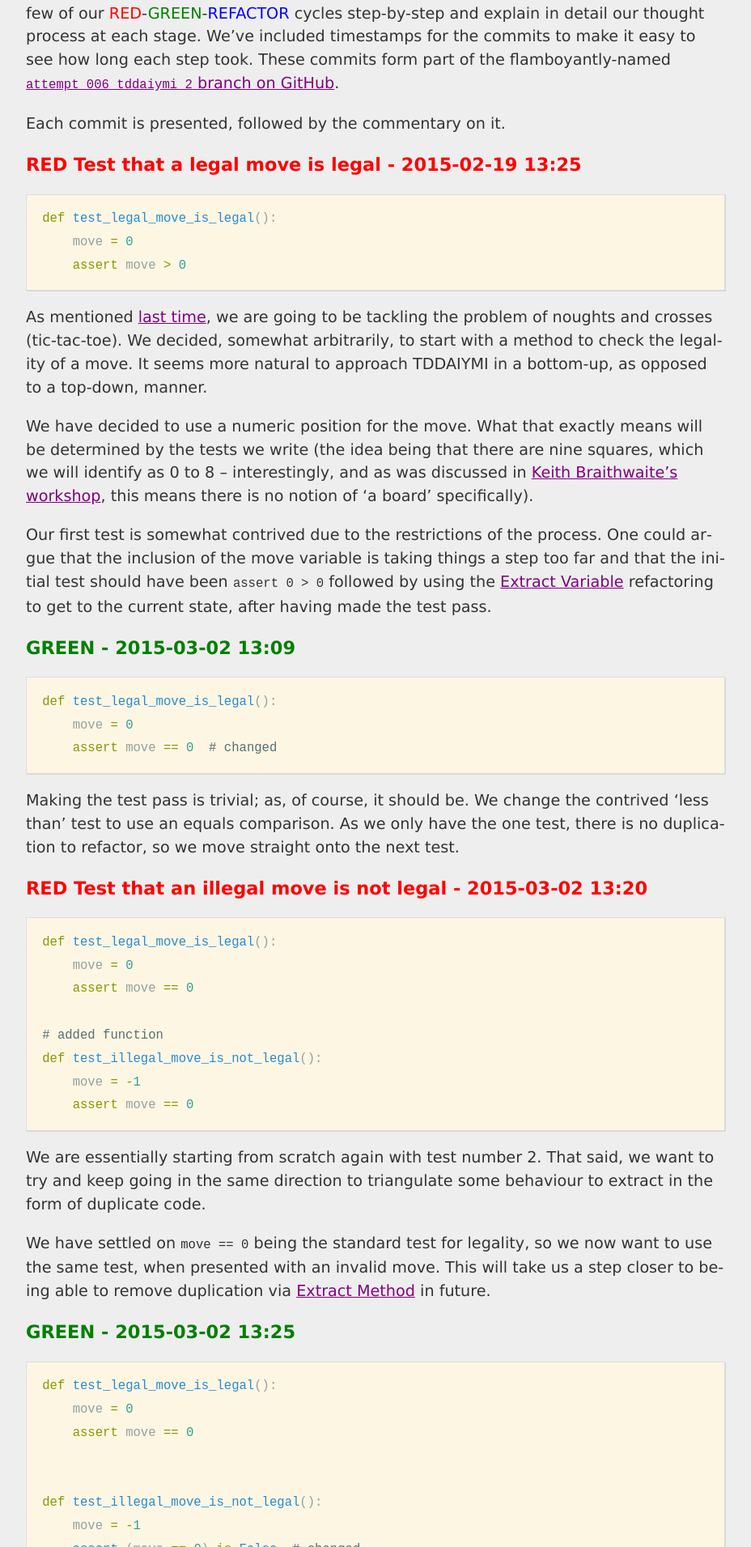
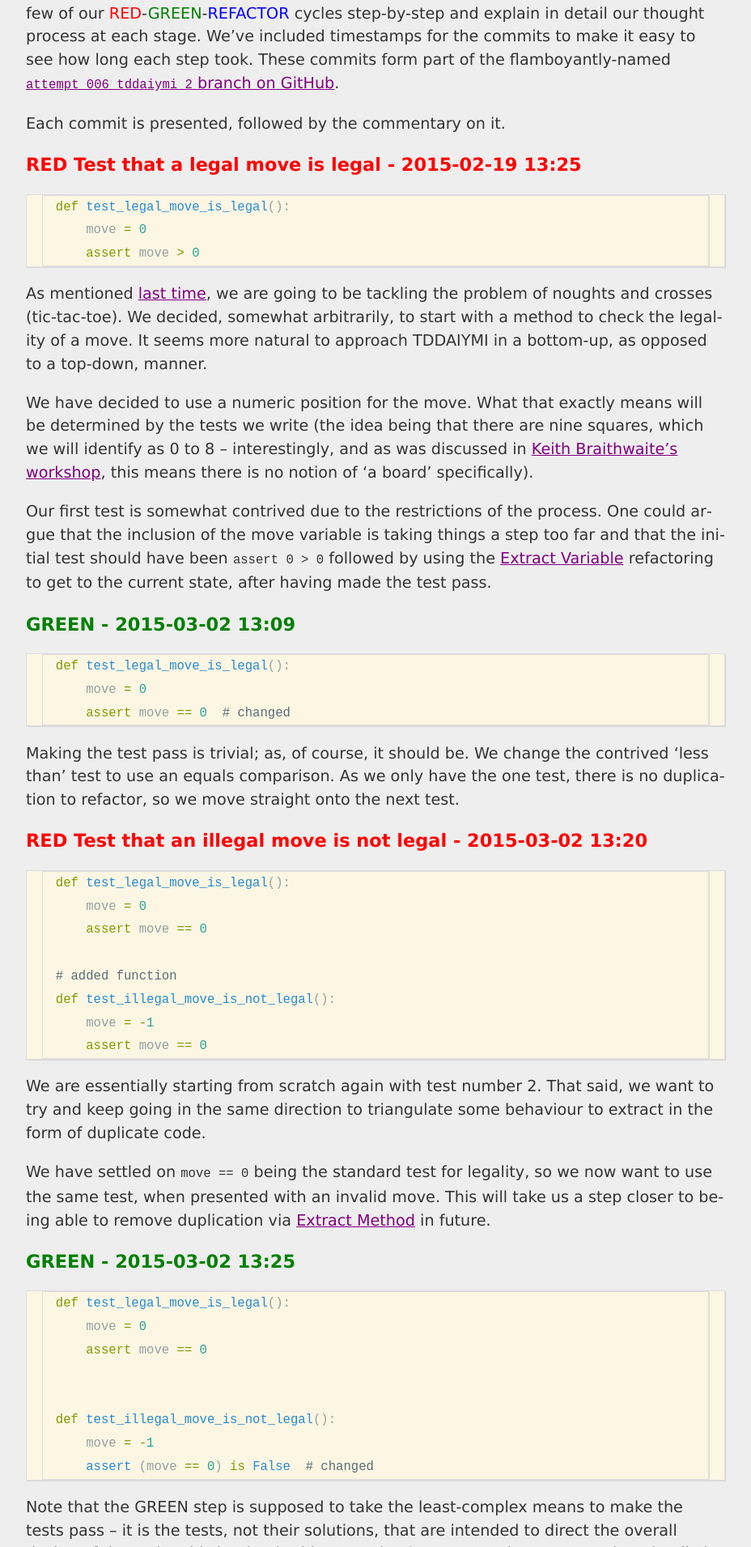
Before and after one commit to matatk/matatk.github.io, a Jekyll site: the page built from _posts/2015-11-03-test-driven-development-as-if-you-meant-it-reviewed-part-3.md, in a window 1280 px wide. Shown: the part 733-2644 px from the top of the page at 81% size, without its empty margins (176-1104 px from the left). Built offline with Jekyll 4.4.1, drawn with Linux system fonts in a browser that asks for light colours.

Commit message:
Convert to fenced code blocks; minor formatting tweak
* Convert liquid highlighting tags to fenced code blocks (closes #7).
* Make the distinction between HTML and CSS in the Responsive Layout
  article clearer (and prettier).

````diff
--- a/_posts/2015-11-03-test-driven-development-as-if-you-meant-it-reviewed-part-3.md
+++ b/_posts/2015-11-03-test-driven-development-as-if-you-meant-it-reviewed-part-3.md
@@ -37,11 +37,11 @@ Each commit is presented, followed by the commentary on it.
 ### RED Test that a legal move is legal - 2015-02-19 13:25
 {: style="color: red" }
 
-{% highlight python %}
+```python
 def test_legal_move_is_legal():
     move = 0
     assert move > 0
-{% endhighlight %}
+```
 
 As mentioned [last
 time](/articles/test-driven-development-as-if-you-meant-it-reviewed-part-2), we
@@ -66,11 +66,11 @@ the test pass.
 ### GREEN - 2015-03-02 13:09
 {: style="color: green" }
 
-{% highlight python %}
+```python
 def test_legal_move_is_legal():
     move = 0
     assert move == 0  # changed
-{% endhighlight %}
+```
 
 Making the test pass is trivial; as, of course, it should be. We change the
 contrived ‘less than’ test to use an equals comparison. As we only have the one
@@ -80,7 +80,7 @@ test.
 ### RED Test that an illegal move is not legal - 2015-03-02 13:20
 {: style="color: red" }
 
-{% highlight python %}
+```python
 def test_legal_move_is_legal():
     move = 0
     assert move == 0
@@ -89,7 +89,7 @@ def test_legal_move_is_legal():
 def test_illegal_move_is_not_legal():
     move = -1
     assert move == 0
-{% endhighlight %}
+```
 
 We are essentially starting from scratch again with test number 2. That said, we
 want to try and keep going in the same direction to triangulate some behaviour
@@ -103,7 +103,7 @@ Method](http://refactoring.com/catalog/extractMethod.html) in future.
 ### GREEN - 2015-03-02 13:25
 {: style="color: green" }
 
-{% highlight python %}
+```python
 def test_legal_move_is_legal():
     move = 0
     assert move == 0
@@ -112,7 +112,7 @@ def test_legal_move_is_legal():
 def test_illegal_move_is_not_legal():
     move = -1
     assert (move == 0) is False  # changed
-{% endhighlight %}
+```
 
 Note that the GREEN step is supposed to take the least-complex means to make
 the tests pass -- it is the tests, not their solutions, that are intended to
@@ -125,7 +125,7 @@ goal.
 ### REFACTOR Extract `is_legal` function - 2015-03-02 13:28
 {: style="color: blue" }
 
-{% highlight python %}
+```python
 def test_legal_move_is_legal():
     move = 0
     assert is_legal(move)  # changed
@@ -139,7 +139,7 @@ def test_illegal_move_is_not_legal():
 # added function
 def is_legal(move):
     return move == 0
-{% endhighlight %}
+```
 
 This REFACTOR step may seem somewhat ‘aggressive’, in the sense that it
 lengthens the code, but it’s also vital (for any form of TDD) to refactor as
@@ -153,7 +153,7 @@ structure such as this, and is a technique we used often.
 ### RED Test a different legal move - 2015-03-03 12:40
 {: style="color: red" }
 
-{% highlight python %}
+```python
 def test_legal_move_is_legal():
     move = 0
     assert is_legal(move)
@@ -172,7 +172,7 @@ def test_different_legal_move_is_legal():
 
 def is_legal(move):
     return move == 0
-{% endhighlight %}
+```
 
 We need to expand the range of legal moves. We start by testing the highest
 legal value. Of course, there are many possible moves in the game and, whilst
@@ -184,7 +184,7 @@ can draw a meaningful line through them.
 ### GREEN - 2015-03-03 12:48
 {: style="color: green" }
 
-{% highlight python %}
+```python
 def test_legal_move_is_legal():
     move = 0
     assert is_legal(move)
@@ -202,7 +202,7 @@ def test_different_legal_move_is_legal():
 
 def is_legal(move):
     return move == 0
-{% endhighlight %}
+```
 
 We make this test pass, **in the test method**, and by **using the simplest
 possible means** which, again, may seem somewhat insufficient at first glance.
@@ -212,7 +212,7 @@ test case to ‘1’ instead of ‘8’ at this point; which was rather naughty.
 ### REFACTOR Improve design by moving code - 2015-03-03 12:50
 {: style="color: blue" }
 
-{% highlight python %}
+```python
 def test_legal_move_is_legal():
     move = 0
     assert is_legal(move)
@@ -230,7 +230,7 @@ def test_different_legal_move_is_legal():
 
 def is_legal(move):
     return move == 0 or move > 0  # changed
-{% endhighlight %}
+```
 
 Next, for the first time, we have a few consecutive refactorings, and thus make
 two separate REFACTOR commits. In the first, we move the extra legality check
@@ -244,7 +244,7 @@ improve the design.
 ### REFACTOR Simplify expression - 2015-03-03 12:52
 {: style="color: blue" }
 
-{% highlight python %}
+```python
 def test_legal_move_is_legal():
     move = 0
     assert is_legal(move)
@@ -262,7 +262,7 @@ def test_different_legal_move_is_legal():
 
 def is_legal(move):
     return move >= 0  # changed
-{% endhighlight %}
+```
 
 Now we are able to simplify the legality check, because all of the code is
 together...
@@ -270,7 +270,7 @@ together...
 ### REFACTOR Explicitly state expected result of tests - 2015-03-03 12:53
 {: style="color: blue" }
 
-{% highlight python %}
+```python
 def test_legal_move_is_legal():
     move = 0
     assert is_legal(move) is True  # changed
@@ -288,7 +288,7 @@ def test_different_legal_move_is_legal():
 
 def is_legal(move):
     return move >= 0
-{% endhighlight %}
+```
 
 At this point, we realised that, as per [The Zen of
 Python](https://www.python.org/dev/peps/pep-0020/)
@@ -300,7 +300,7 @@ expected the results of the tests to be, so we add the cases where we want a
 ### RED Test the first illegal move on upper boundary - 2015-03-03 12:55
 {: style="color: red" }
 
-{% highlight python %}
+```python
 def test_legal_move_is_legal():
     move = 0
     assert is_legal(move) is True
@@ -324,7 +324,7 @@ def test_high_illegal_move_is_not_legal():
 
 def is_legal(move):
     return move >= 0
-{% endhighlight %}
+```
 
 The next logical failing test we can write is to use an illegal move at the
 other end of the range. When we are no longer able to write a failing test, we
@@ -334,7 +334,7 @@ legal, it would pass, so it doesn’t need to be written.)
 ### GREEN - 2015-03-03 12:58
 {: style="color: green" }
 
-{% highlight python %}
+```python
 def test_legal_move_is_legal():
     move = 0
     assert is_legal(move) is True
@@ -357,7 +357,7 @@ def test_high_illegal_move_is_not_legal():
 
 def is_legal(move):
     return move >= 0
-{% endhighlight %}
+```
 
 Again, making the test pass is done in the test method itself, using the
 simplest code.
@@ -365,7 +365,7 @@ simplest code.
 ### REFACTOR Improve design by moving code - 2015-03-03 13:05
 {: style="color: blue" }
 
-{% highlight python %}
+```python
 def test_legal_move_is_legal():
     move = 0
     assert is_legal(move) is True
@@ -388,7 +388,7 @@ def test_high_illegal_move_is_not_legal():
 
 def is_legal(move):
     return move >= 0 and move < 9  # changed
-{% endhighlight %}
+```
 
 We refactor to improve the design by moving the extra code to the `is_legal()`
 method. The tests are run automatically after each change we make, so we know
@@ -399,7 +399,7 @@ change the behaviour of the function.
 ### RED Test previously-played move is illegal - 2015-03-04 12:39
 {: style="color: red" }
 
-{% highlight python %}
+```python
 def test_legal_move_is_legal():
     move = 0
     assert is_legal(move) is True
@@ -429,7 +429,7 @@ def test_move_is_illegal_if_already_played():
 
 def is_legal(move):
     return move >= 0 and move < 9
-{% endhighlight %}
+```
 
 We have now run out of the basic failing tests that we can think of for the
 `is_legal()` method. We move on to expand its behaviour by considering
@@ -444,7 +444,7 @@ are just writing tests and will see what ‘design’ emerges.
 ### GREEN - 2015-03-04 12:44
 {: style="color: green" }
 
-{% highlight python %}
+```python
 def test_legal_move_is_legal():
     move = 0
     assert is_legal(move) is True
@@ -473,14 +473,14 @@ def test_move_is_illegal_if_already_played():
 
 def is_legal(move):
     return move >= 0 and move < 9
-{% endhighlight %}
+```
 
 We now use the state information to make the test pass in the test method.
 
 ### REFACTOR Introduce Parameter - 2015-03-04 12:56
 {: style="color: blue" }
 
-{% highlight python %}
+```python
 def test_legal_move_is_legal():
     move = 0
     assert is_legal(move, []) is True  # changed
@@ -509,7 +509,7 @@ is False
 
 def is_legal(move, moves_played):  # changed
     return move >= 0 and move < 9
-{% endhighlight %}
+```
 
 We want to improve the design of the code by moving the new code that made the
 test pass to the `is_legal()` method but to do this we need to pass the state
@@ -520,7 +520,7 @@ to update all the other tests that use `is_legal()`).
 ### REFACTOR Move history-checking code to is\_legal() - 2015-03-04 12:59
 {: style="color: blue" }
 
-{% highlight python %}
+```python
 def test_legal_move_is_legal():
     move = 0
     assert is_legal(move, []) is True
@@ -549,7 +549,7 @@ def test_move_is_illegal_if_already_played():
 
 def is_legal(move, moves_played):
     return move >= 0 and move < 9 and move not in moves_played  # changed
-{% endhighlight %}
+```
 
 Now that we have passed in the parameter, we can move the extra check into
 `is_legal()` and make sure that all of the tests still pass, which they do.
````
Also changed, not shown: _posts/2014-03-31-responsive-layout.md (+7 -5 lines).
